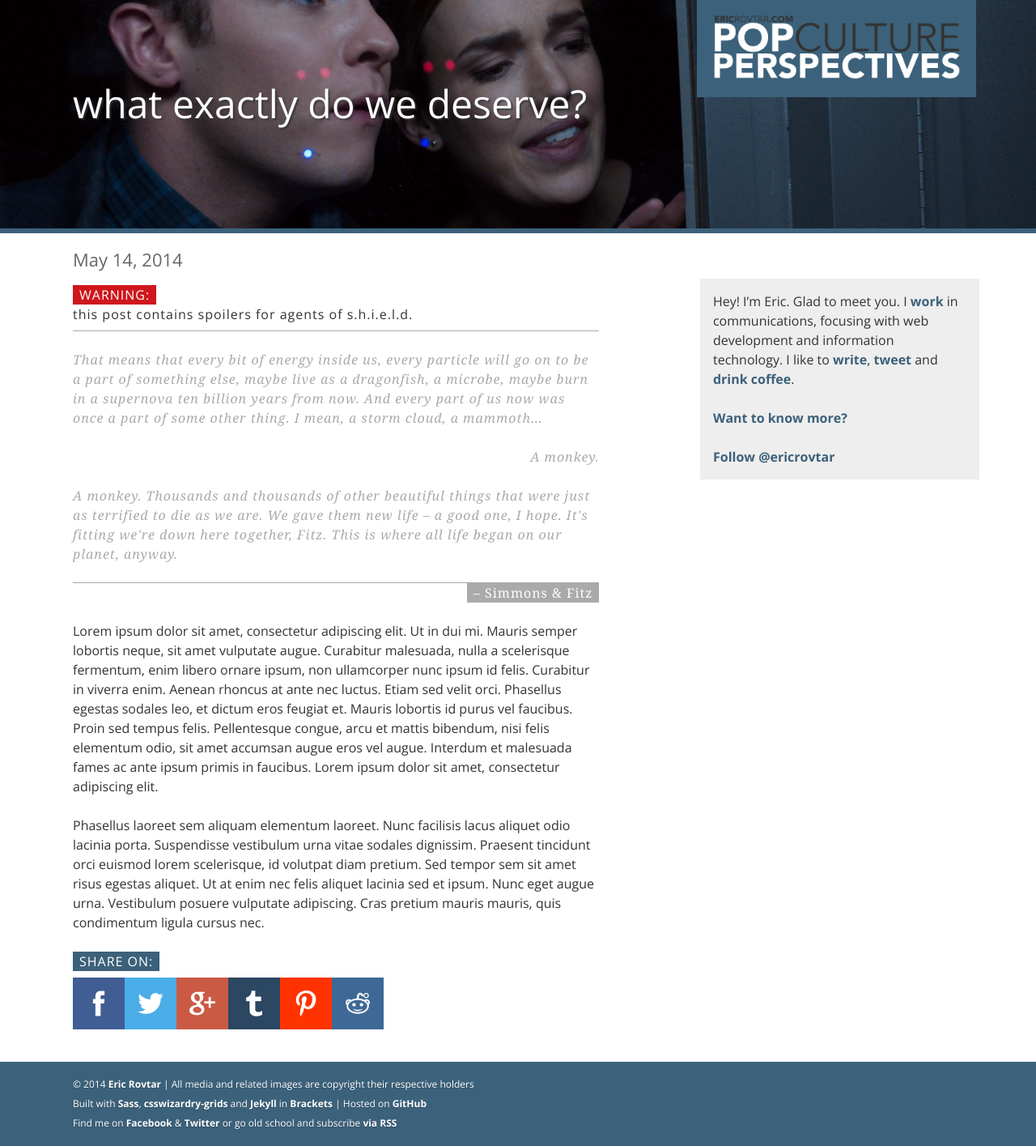
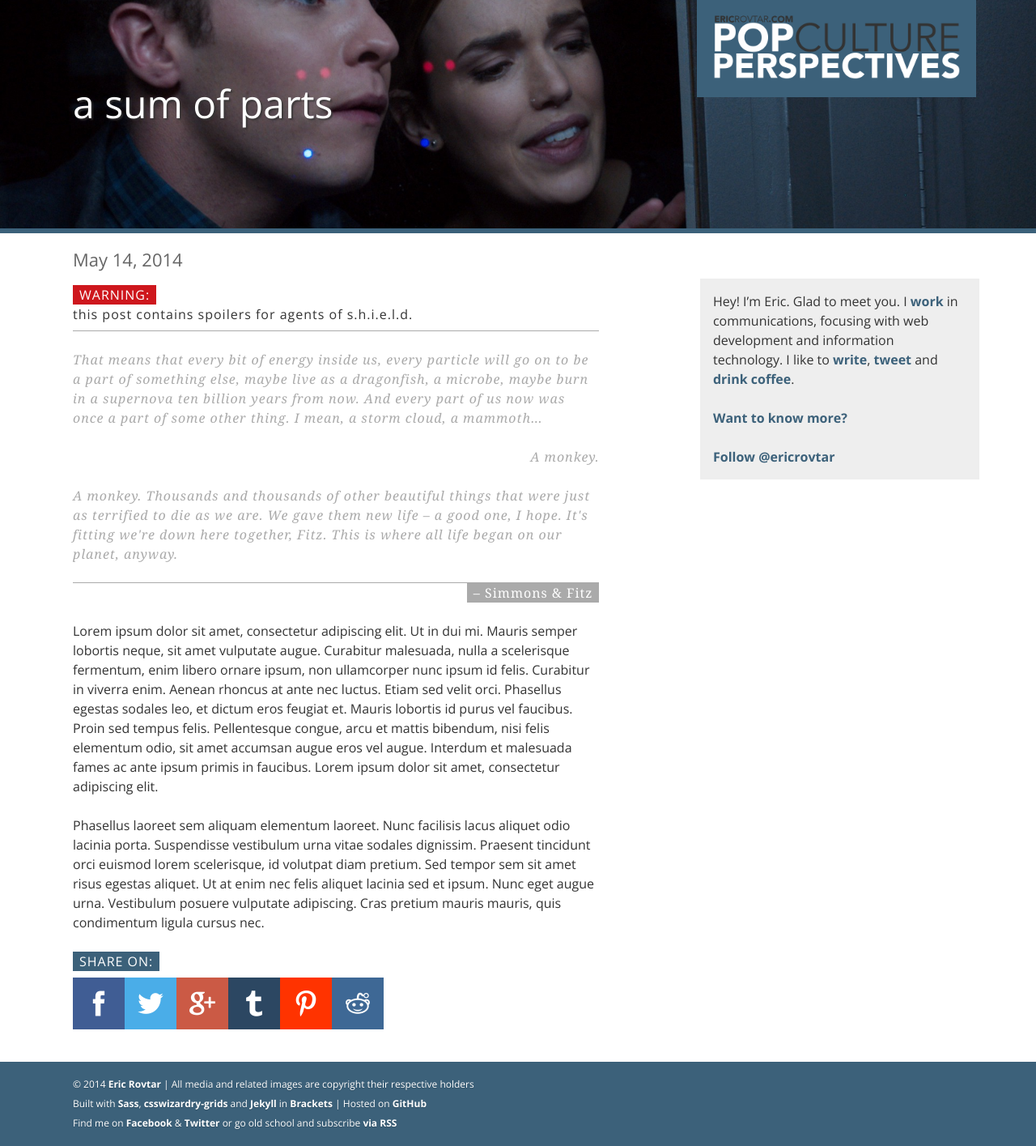
Before and after one commit to ericrovtar/ericrovtar.github.io, a Jekyll site: the page built from _posts/2014-05-14-fitz-simmons.md, in a window 1280 px wide. Shown: the whole page at 81% size. Built offline with Jekyll 4.4.1, drawn with Linux system fonts in a browser that asks for light colours; nearby versions of some CDN libraries; comment, search, counter and statistics services are not loaded.

Commit message:
Title Change

```diff
--- a/_posts/2014-05-14-fitz-simmons.md
+++ b/_posts/2014-05-14-fitz-simmons.md
@@ -1,6 +1,6 @@
 ---
 layout: post
-title:  "What Exactly Do We Deserve?"
+title:  "A Sum of Parts"
 image:  fitz-simmons.jpg
 categories: tv
 tags: tv, agents of shield
```
